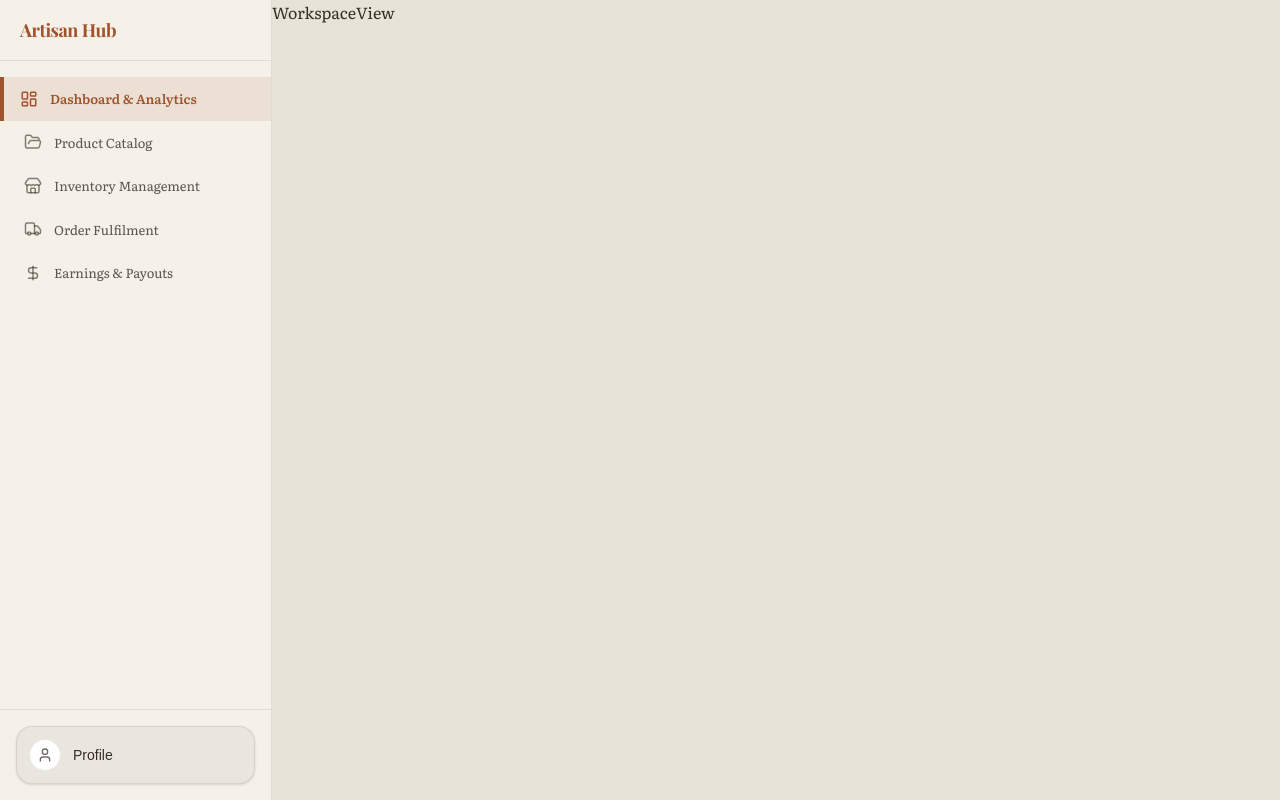
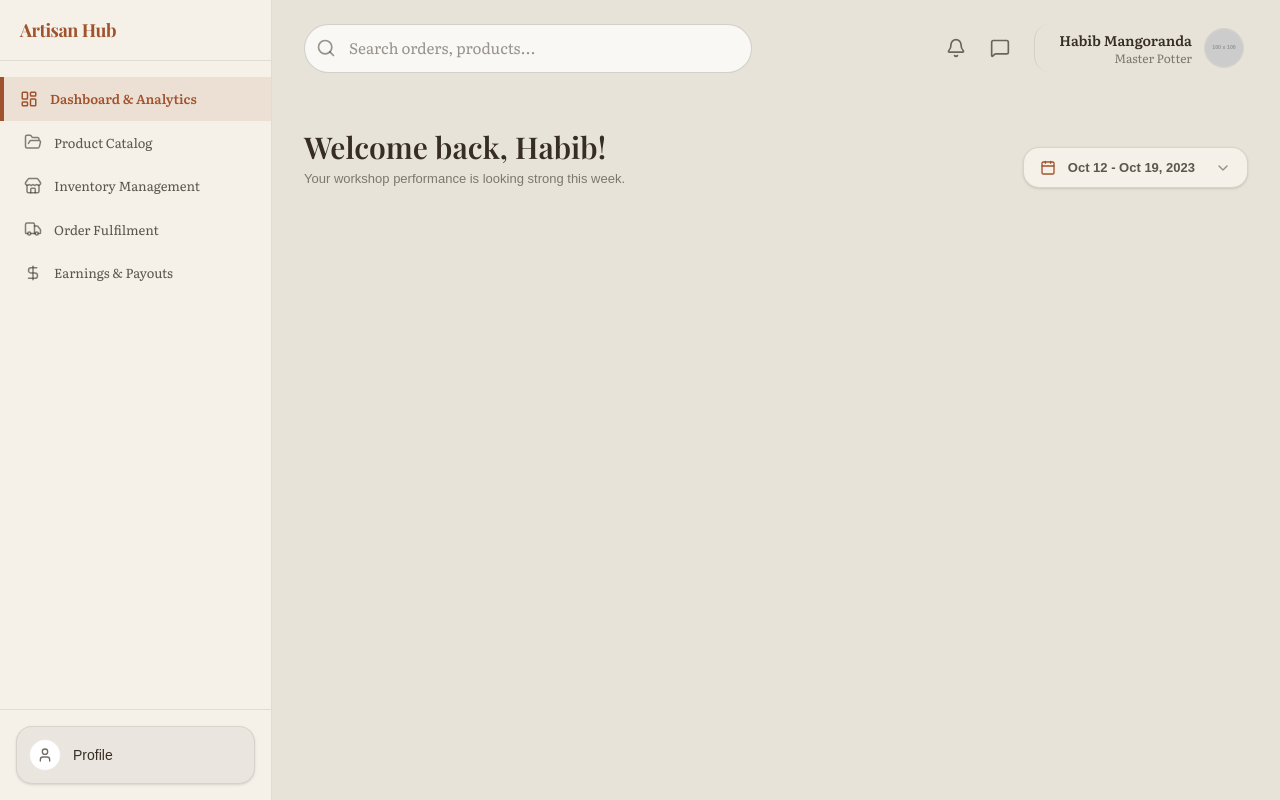
Before and after one commit to akrs-code/artisan_hub, a React app in the folder frontend/: page /seller/dashboard in a window 1280 px wide. Built offline with nearby package versions, Linux system fonts and the light colour scheme; the HTML template or start-up script is replaced by a standard one; a web font is replaced by a local one.

Commit message:
feature: seller/DashboardHeader

```diff
--- a/frontend/src/App.jsx
+++ b/frontend/src/App.jsx
@@ -2,7 +2,7 @@ import { BrowserRouter, Routes, Route } from 'react-router-dom';
 import RootLayout from './layouts/RootLayout';
 import { BuyerSidebar, SellerSidebar, AdminSidebar } from './components/RoleBasedSidebar';
 import WorkspaceView from './components/WorkspaceView';
-
+import Dashboard from './pages/seller/dashboard';
 const App = () => (
   <BrowserRouter>
     <Routes>
@@ -11,7 +11,7 @@ const App = () => (
       </Route>
 
       <Route path="/seller/*" element={<RootLayout sidebarContent={<SellerSidebar />} />}>
-        <Route path="*" element={<WorkspaceView />} />
+        <Route path="dashboard" element={<Dashboard />} />
       </Route>
 
       <Route path="/*" element={<RootLayout sidebarContent={<BuyerSidebar />} />}>
--- /dev/null
+++ b/frontend/src/components/seller/DashboardHeader.jsx
@@ -0,0 +1,47 @@
+import React from 'react';
+import { Search, Bell, MessageSquare } from 'lucide-react';
+
+const DashboardHeader = () => {
+  return (
+    <header className="flex items-center justify-between py-6">
+      {/* Search Bar */}
+      <div className="relative w-full max-w-md">
+        <div className="absolute inset-y-0 left-0 pl-3 flex items-center pointer-events-none">
+          <Search className="h-5 w-5 text-neutral-dark/50" />
+        </div>
+        <input
+          type="text"
+          className="input-search rounded-full"
+          placeholder="Search orders, products..."
+        />
+      </div>
+
+      {/* Right side actions */}
+      <div className="flex items-center gap-6">
+        <button className="text-neutral-dark/70 hover:text-neutral-dark transition-colors outline-none focus-visible:ring-2 focus-visible:ring-primary rounded-full">
+          <Bell className="w-5 h-5" />
+        </button>
+        <button className="text-neutral-dark/70 hover:text-neutral-dark transition-colors outline-none focus-visible:ring-2 focus-visible:ring-primary rounded-full">
+          <MessageSquare className="w-5 h-5" />
+        </button>
+
+        {/* User Profile */}
+        <div className="flex items-center gap-3 pl-6 border-l border-neutral-dark/10 cursor-pointer outline-none focus-visible:ring-2 focus-visible:ring-primary rounded-lg p-1">
+          <div className="text-right hidden sm:block">
+            <div className="text-sm font-semibold text-neutral-dark">Habib Mangoranda</div>
+            <div className="text-xs font-label text-neutral-dark/60">Master Potter</div>
+          </div>
+          <div className="w-10 h-10 rounded-full overflow-hidden border border-neutral-dark/10">
+            <img
+              src="https://placehold.co/100x100/362E25/F5F0E8?text=ER"
+              alt="Elena Rodriguez"
+              className="w-full h-full object-cover"
+            />
+          </div>
+        </div>
+      </div>
+    </header>
+  );
+};
+
+export default DashboardHeader;
--- /dev/null
+++ b/frontend/src/pages/seller/dashboard.jsx
@@ -0,0 +1,32 @@
+import React from 'react';
+import { Calendar, ChevronDown } from 'lucide-react';
+import DashboardHeader from '../../components/seller/DashboardHeader';
+
+const Dashboard = () => {
+  return (
+    <div className="relative min-h-full bg-background px-8 pb-12 w-full max-w-[1400px] mx-auto">
+      <DashboardHeader />
+
+      {/* Welcome Section */}
+      <div className="flex flex-col md:flex-row md:items-end justify-between mt-8 mb-8 gap-4">
+        <div>
+          <h1 className="text-3xl font-headline font-bold text-neutral-dark mb-1">
+            Welcome back, Habib!
+          </h1>
+          <p className="text-[13px] font-sans text-neutral-dark/60 font-medium">
+            Your workshop performance is looking strong this week.
+          </p>
+        </div>
+
+        {/* Date Picker Button */}
+        <button className="flex items-center gap-3 bg-neutral px-4 py-2.5 rounded-lg border border-neutral-dark/15 shadow-sm text-[13px] font-sans font-bold text-neutral-dark/80 hover:bg-neutral-light transition-colors">
+          <Calendar className="w-4 h-4 text-primary" />
+          Oct 12 - Oct 19, 2023
+          <ChevronDown className="w-4 h-4 text-neutral-dark/50 ml-2" />
+        </button>
+      </div>
+    </div>
+  );
+};
+
+export default Dashboard;
```
Also changed, not shown: 1 other file (tests, documents, lock files or other folders).
